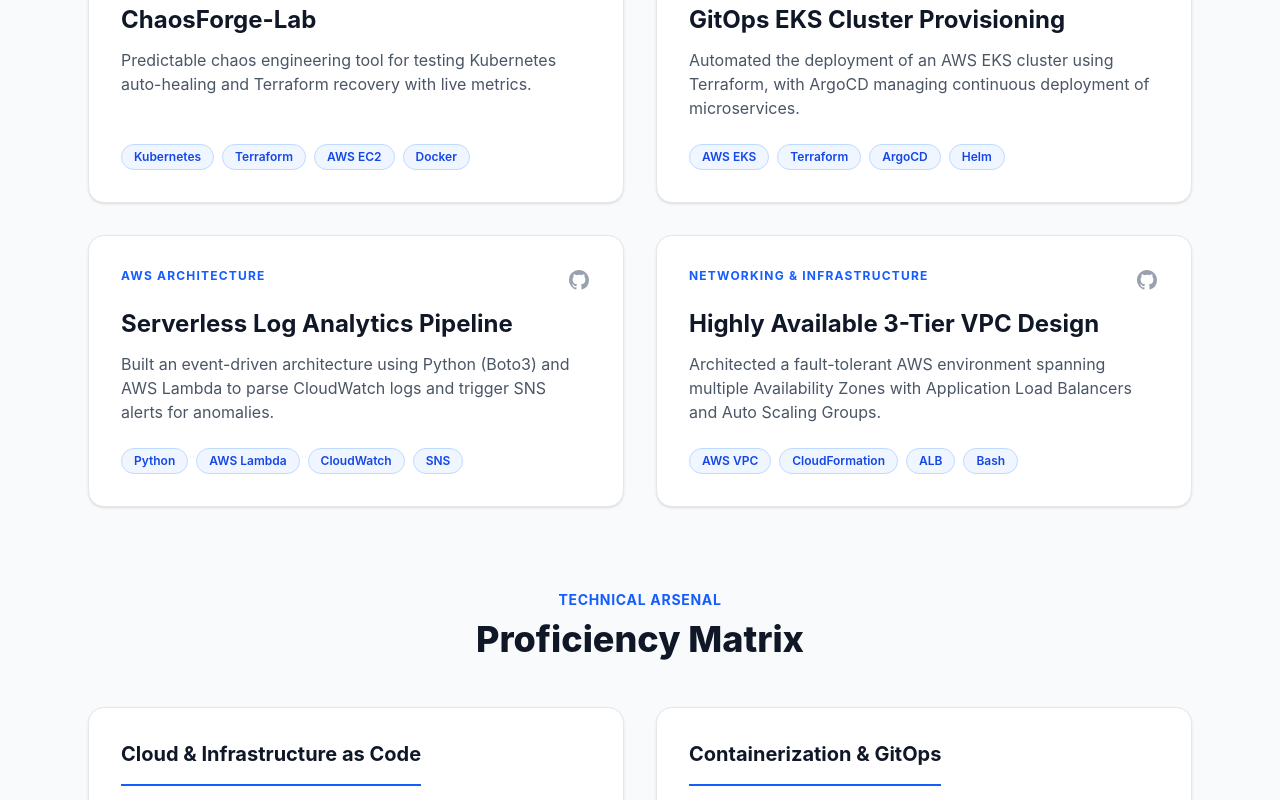
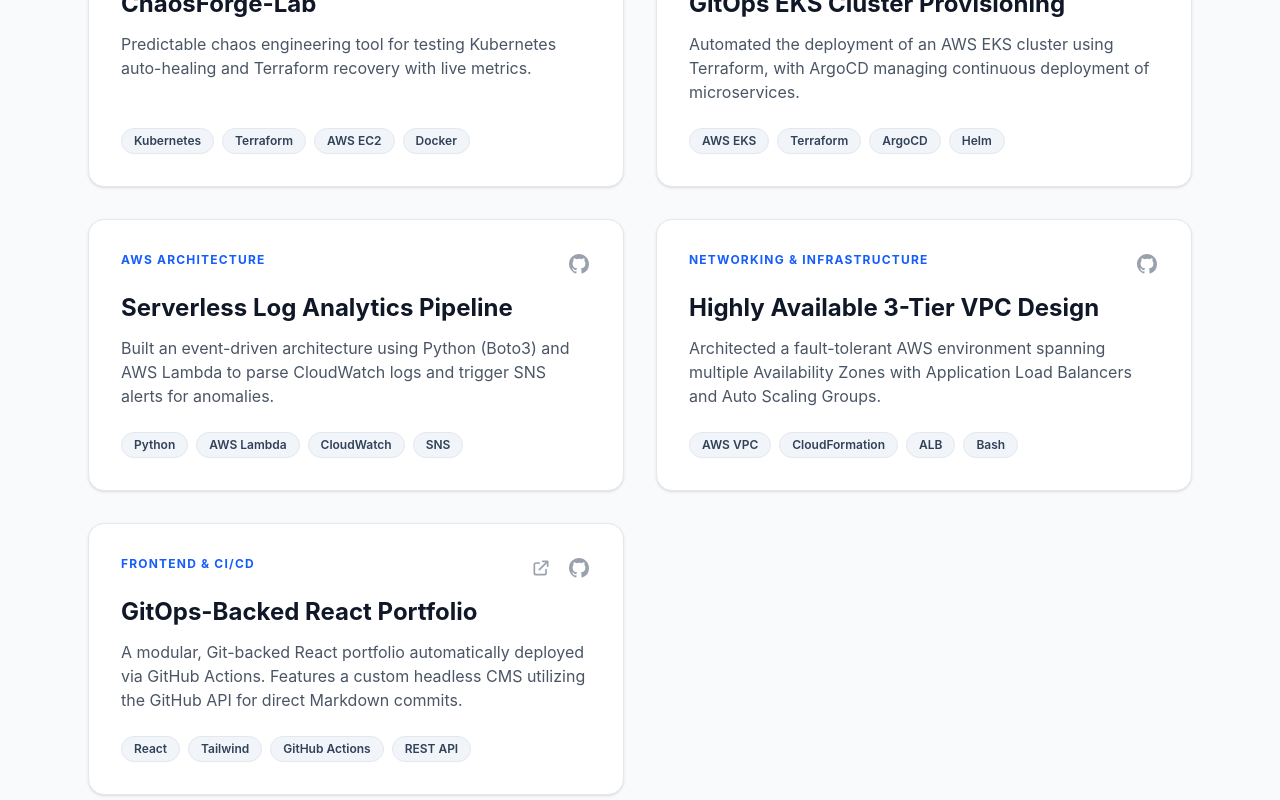
Before and after one commit to itspuru21/portfolio, a React app: page /admin in a window 1280 px wide. Shown: the part 1840-2640 px from the top of the page. Built offline with nearby package versions, Linux system fonts and the light colour scheme; the HTML template or start-up script is replaced by a standard one.

Commit message:
added the protfolio project in projects

```diff
--- a/src/components/Projects.jsx
+++ b/src/components/Projects.jsx
@@ -23,7 +23,7 @@ export default function Projects() {
 
   return (
     <section id="projects" className="py-10" ref={sectionRef}>
-      <div className="text-center mb-16 fade-up opacity-0 translate-y-8 transition-all duration-700">
+      <div className="text-center mb-12 fade-up opacity-0 translate-y-8 transition-all duration-700">
         <span className="text-blue-600 dark:text-blue-500 font-bold tracking-wider uppercase text-sm">What I've Built</span>
         <h2 className="text-3xl md:text-4xl font-extrabold text-gray-900 dark:text-white mt-2">Projects</h2>
       </div>
@@ -35,24 +35,36 @@ export default function Projects() {
             className="flex flex-col bg-white dark:bg-slate-900 border border-gray-200 dark:border-slate-800 rounded-2xl p-8 shadow-sm hover:shadow-xl hover:-translate-y-2 hover:border-blue-500 dark:hover:border-blue-500 transition-all duration-300 fade-up opacity-0 translate-y-8"
             style={{ transitionDelay: `${index * 100}ms` }}
           >
+            {/* --- Top Row: Type on Left, Icons on Right --- */}
             <div className="flex justify-between items-start mb-4">
               <span className="text-xs font-bold tracking-widest uppercase text-blue-600 dark:text-blue-400">
                 {project.type}
               </span>
-              <div className="flex gap-4">
+
+              {/* The Icons */}
+              <div className="flex gap-4 items-center">
+                {/* Only show the 'Live' icon if a liveLink exists */}
                 {project.liveLink && (
-                  <a href={project.liveLink} target="_blank" rel="noreferrer" className="text-gray-400 hover:text-blue-500 transition-colors">
-                    <svg className="w-6 h-6" fill="none" stroke="currentColor" viewBox="0 0 24 24"><path strokeLinecap="round" strokeLinejoin="round" strokeWidth="2" d="M10 6H6a2 2 0 00-2 2v10a2 2 0 002 2h10a2 2 0 002-2v-4M14 4h6m0 0v6m0-6L10 14" /></svg>
+                  <a href={project.liveLink} target="_blank" rel="noreferrer" className="text-gray-400 hover:text-blue-600 dark:hover:text-blue-400 transition-colors" title="Open Live Site">
+                    <svg className="w-5 h-5" fill="none" stroke="currentColor" viewBox="0 0 24 24">
+                      <path strokeLinecap="round" strokeLinejoin="round" strokeWidth="2" d="M10 6H6a2 2 0 00-2 2v10a2 2 0 002 2h10a2 2 0 002-2v-4M14 4h6m0 0v6m0-6L10 14" />
+                    </svg>
                   </a>
                 )}
-                <a href={project.githubLink} target="_blank" rel="noreferrer" className="text-gray-400 hover:text-blue-500 transition-colors">
-                  <svg className="w-6 h-6" fill="currentColor" viewBox="0 0 24 24"><path fillRule="evenodd" clipRule="evenodd" d="M12 2C6.477 2 2 6.484 2 12.017c0 4.425 2.865 8.18 6.839 9.504.5.092.682-.217.682-.483 0-.237-.008-.868-.013-1.703-2.782.605-3.369-1.343-3.369-1.343-.454-1.158-1.11-1.466-1.11-1.466-.908-.62.069-.608.069-.608 1.003.07 1.531 1.032 1.531 1.032.892 1.53 2.341 1.088 2.91.832.092-.647.35-1.088.636-1.338-2.22-.253-4.555-1.113-4.555-4.951 0-1.093.39-1.988 1.029-2.688-.103-.253-.446-1.272.098-2.65 0 0 .84-.27 2.75 1.026A9.564 9.564 0 0112 6.844c.85.004 1.705.115 2.504.337 1.909-1.296 2.747-1.027 2.747-1.027.546 1.379.202 2.398.1 2.651.64.7 1.028 1.595 1.028 2.688 0 3.848-2.339 4.695-4.566 4.943.359.309.678.92.678 1.855 0 1.338-.012 2.419-.012 2.747 0 .268.18.58.688.482A10.019 10.019 0 0022 12.017C22 6.484 17.522 2 12 2z" /></svg>
+
+                {/* Always show the GitHub icon */}
+                <a href={project.githubLink} target="_blank" rel="noreferrer" className="text-gray-400 hover:text-blue-600 dark:hover:text-blue-400 transition-colors" title="View Source Code">
+                  <svg className="w-6 h-6" fill="currentColor" viewBox="0 0 24 24">
+                    <path fillRule="evenodd" clipRule="evenodd" d="M12 2C6.477 2 2 6.484 2 12.017c0 4.425 2.865 8.18 6.839 9.504.5.092.682-.217.682-.483 0-.237-.008-.868-.013-1.703-2.782.605-3.369-1.343-3.369-1.343-.454-1.158-1.11-1.466-1.11-1.466-.908-.62.069-.608.069-.608 1.003.07 1.531 1.032 1.531 1.032.892 1.53 2.341 1.088 2.91.832.092-.647.35-1.088.636-1.338-2.22-.253-4.555-1.113-4.555-4.951 0-1.093.39-1.988 1.029-2.688-.103-.253-.446-1.272.098-2.65 0 0 .84-.27 2.75 1.026A9.564 9.564 0 0112 6.844c.85.004 1.705.115 2.504.337 1.909-1.296 2.747-1.027 2.747-1.027.546 1.379.202 2.398.1 2.651.64.7 1.028 1.595 1.028 2.688 0 3.848-2.339 4.695-4.566 4.943.359.309.678.92.678 1.855 0 1.338-.012 2.419-.012 2.747 0 .268.18.58.688.482A10.019 10.019 0 0022 12.017C22 6.484 17.522 2 12 2z" />
+                  </svg>
                 </a>
               </div>
             </div>
 
             <h3 className="text-2xl font-bold text-gray-900 dark:text-white mb-3">
-              <a href={project.githubLink} target="_blank" rel="noreferrer" className="hover:text-blue-600 dark:hover:text-blue-400 transition-colors">{project.title}</a>
+              <a href={project.githubLink} target="_blank" rel="noreferrer" className="hover:text-blue-600 dark:hover:text-blue-400 transition-colors">
+                {project.title}
+              </a>
             </h3>
 
             <p className="text-gray-600 dark:text-gray-400 mb-6 flex-grow">
@@ -61,7 +73,7 @@ export default function Projects() {
 
             <div className="flex flex-wrap gap-2 mt-auto">
               {project.techStack.map(tech => (
-                <span key={tech} className="bg-blue-50 dark:bg-blue-900/20 text-blue-700 dark:text-blue-400 border border-blue-200 dark:border-blue-800/30 px-3 py-1 rounded-full text-xs font-semibold">
+                <span key={tech} className="bg-slate-100 dark:bg-slate-800 text-slate-700 dark:text-slate-300 border border-slate-200 dark:border-slate-700 px-3 py-1 rounded-full text-xs font-semibold">
                   {tech}
                 </span>
               ))}
--- a/src/data/projects.json
+++ b/src/data/projects.json
@@ -30,5 +30,14 @@
     "description": "Architected a fault-tolerant AWS environment spanning multiple Availability Zones with Application Load Balancers and Auto Scaling Groups.",
     "techStack": ["AWS VPC", "CloudFormation", "ALB", "Bash"],
     "githubLink": "https://github.com/itspuru21"
+  },
+  {
+    "id": 5,
+    "title": "GitOps-Backed React Portfolio",
+    "type": "Frontend & CI/CD",
+    "description": "A modular, Git-backed React portfolio automatically deployed via GitHub Actions. Features a custom headless CMS utilizing the GitHub API for direct Markdown commits.",
+    "techStack": ["React", "Tailwind", "GitHub Actions", "REST API"],
+    "githubLink": "https://github.com/itspuru21/portfolio",
+    "liveLink": "https://itspuru21.github.io/portfolio/"
   }
 ]
```
